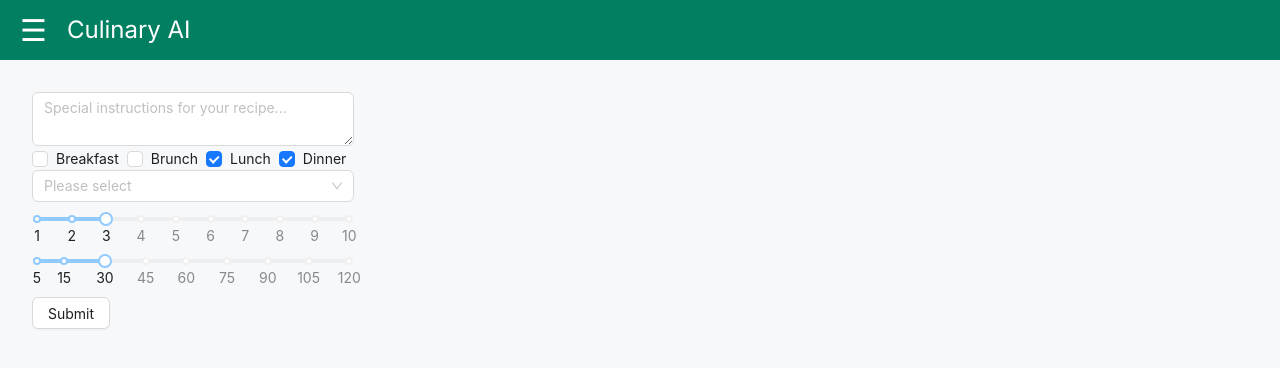
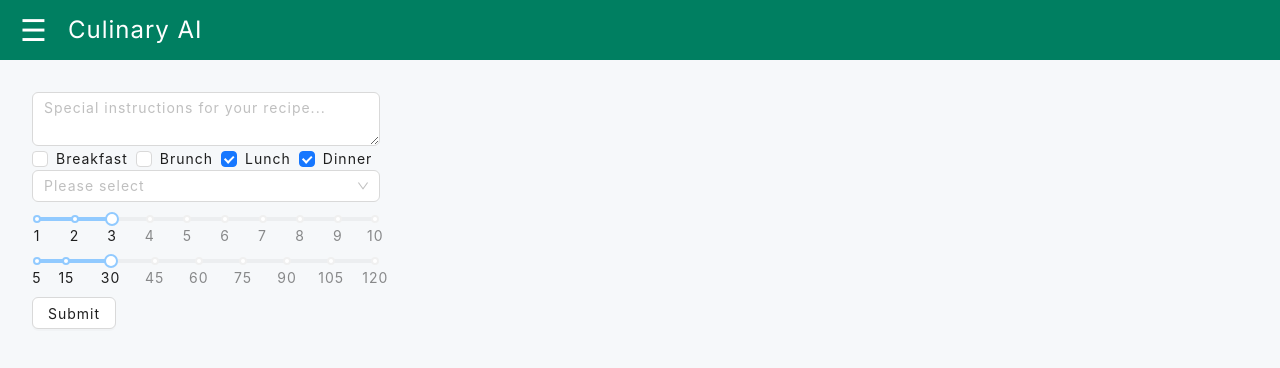
Before and after one commit to Christopher-Stolfa/recipes-ai, a Next.js app: page / in a window 1280 px wide. Shown: the top 368 px of the page. Built offline with nearby package versions, Linux system fonts and the light colour scheme; what i18n-iso-countries would draw is missing.

Commit message:
Add implicit styles

```diff
--- a/app/globals.css
+++ b/app/globals.css
@@ -17,7 +17,39 @@
 }
 
 body {
+  letter-spacing: 1px;
   background-color: #f6f8fa;
+  h1 {
+    font-size: 2.5rem;
+    letter-spacing: 2px;
+  }
+  h2 {
+    font-size: 1.5rem;
+    font-weight: 700;
+    letter-spacing: 2px;
+  }
+  h3 {
+    font-size: 1.125rem;
+    font-weight: 600;
+  }
+  section {
+    padding: 1.75rem 0;
+  }
+  ul {
+    ul {
+      list-style-type: square;
+    }
+    margin: 0.25rem 0;
+  }
+  li {
+    margin: 1rem 1.25rem;
+    li {
+      margin: 0.5rem 2rem;
+    }
+  }
+  p {
+    margin: 0.5rem 0;
+  }
 }
 
 @layer utilities {
```
